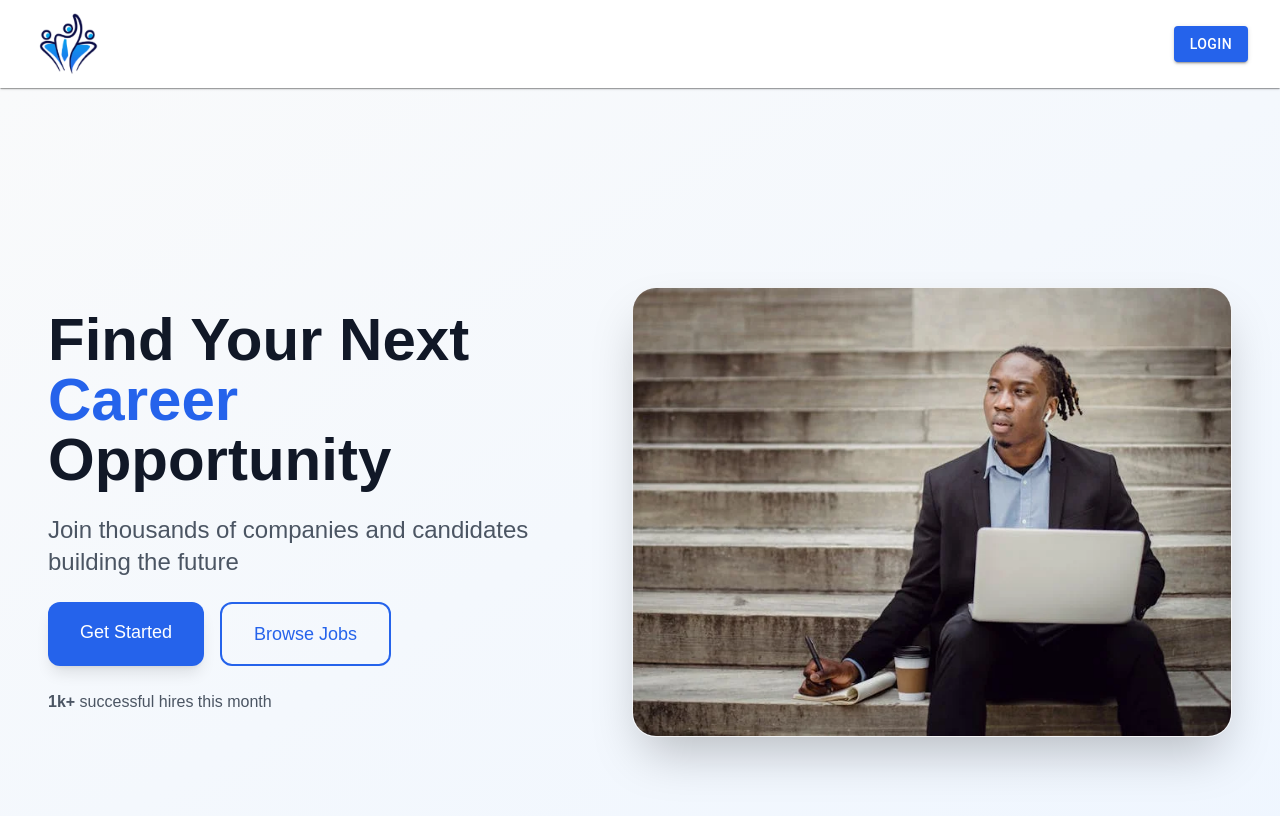
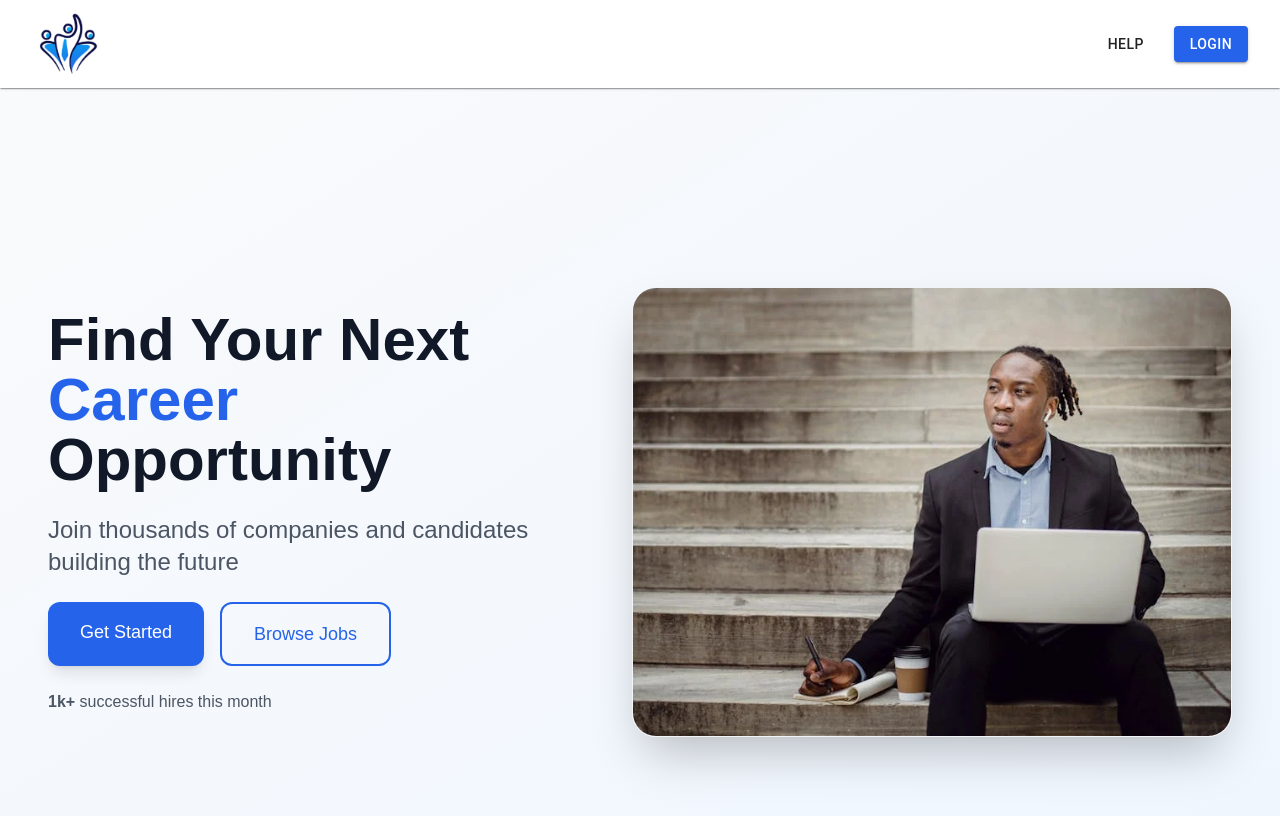
Before and after one commit to jayGatsby988/fblawebdev, a Next.js app: page / in a window 1280 px wide. Shown: the top 816 px of the page. Built offline with nearby package versions, Linux system fonts and the light colour scheme; no server answers.

Commit message:
Nav fix 2.0

```diff
--- a/src/noncomp/nav.tsx
+++ b/src/noncomp/nav.tsx
@@ -135,6 +135,14 @@ export default function Navbar() {
             </>
           ) : (
             <>
+              <Button
+                color="inherit"
+                component={Link}
+                href="/help"
+                sx={{ margin: 1 }}
+              >
+                Help
+              </Button>
               {user ? (
                 <>
                   {/* Show these buttons only for employers and counselors */}
```
